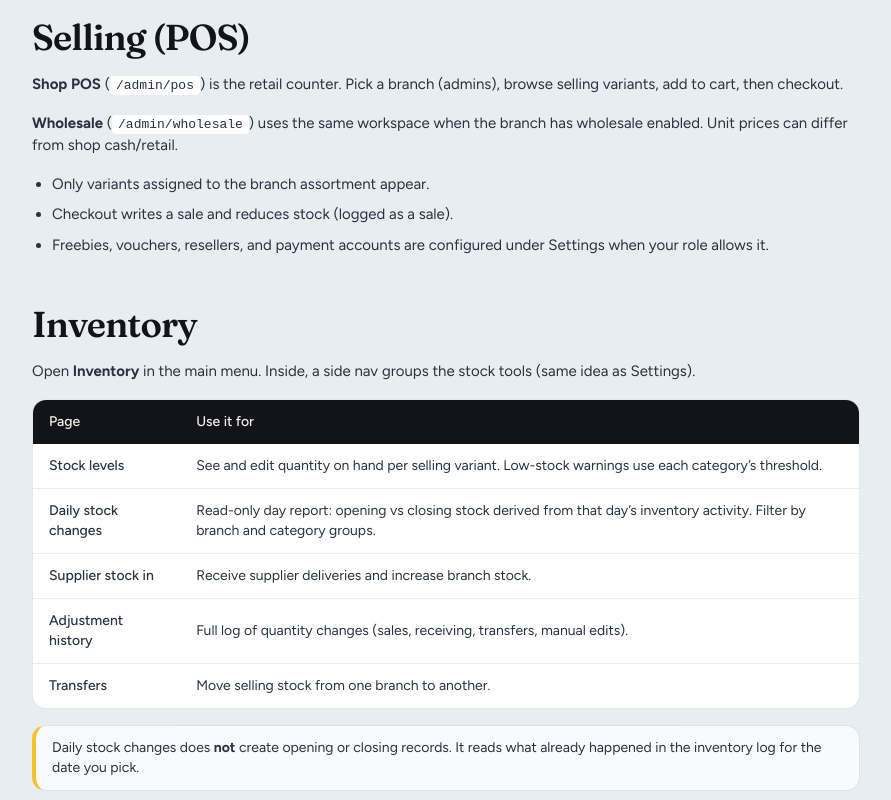
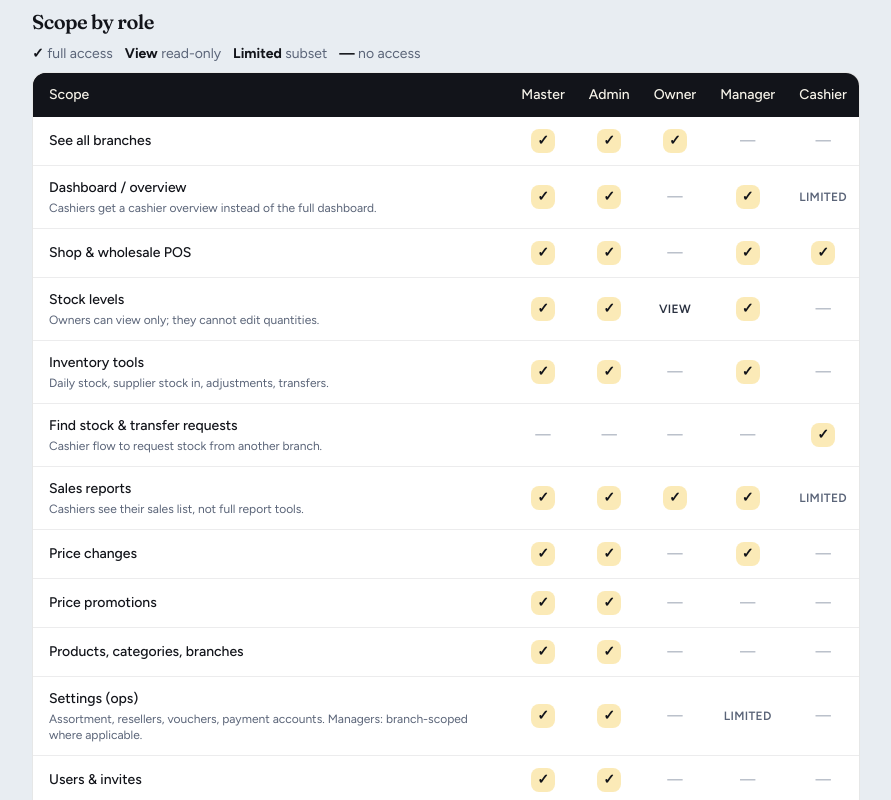
Before and after one commit to todddenmar/emv-inventory, a Next.js app: page /docs in a window 1280 px wide. Shown: the part 1560-2360 px from the top of the page, without its empty margins (332-1223 px from the left). Built offline with nearby package versions, Linux system fonts and the light colour scheme; no server answers.

Commit message:
added role access guide

```diff
--- a/src/components/docs/docs-guide.tsx
+++ b/src/components/docs/docs-guide.tsx
@@ -22,7 +22,7 @@ export const DOC_TOC = [
     id: "roles",
     label: "Roles & access",
     keywords:
-      "roles master admin owner manager cashier access permissions branch",
+      "roles master admin owner manager cashier access permissions scopes matrix branch who can",
   },
   {
     id: "selling",
@@ -129,6 +129,186 @@ function RoleCard({
   );
 }
 
+type ScopeMark = "yes" | "no" | "view" | "partial";
+
+const ROLE_SCOPE_COLUMNS = [
+  "Master",
+  "Admin",
+  "Owner",
+  "Manager",
+  "Cashier",
+] as const;
+
+const ROLE_SCOPE_ROWS: {
+  scope: string;
+  note?: string;
+  marks: ScopeMark[];
+}[] = [
+  {
+    scope: "See all branches",
+    marks: ["yes", "yes", "yes", "no", "no"],
+  },
+  {
+    scope: "Dashboard / overview",
+    note: "Cashiers get a cashier overview instead of the full dashboard.",
+    marks: ["yes", "yes", "no", "yes", "partial"],
+  },
+  {
+    scope: "Shop & wholesale POS",
+    marks: ["yes", "yes", "no", "yes", "yes"],
+  },
+  {
+    scope: "Stock levels",
+    note: "Owners can view only; they cannot edit quantities.",
+    marks: ["yes", "yes", "view", "yes", "no"],
+  },
+  {
+    scope: "Inventory tools",
+    note: "Daily stock, supplier stock in, adjustments, transfers.",
+    marks: ["yes", "yes", "no", "yes", "no"],
+  },
+  {
+    scope: "Find stock & transfer requests",
+    note: "Cashier flow to request stock from another branch.",
+    marks: ["no", "no", "no", "no", "yes"],
+  },
+  {
+    scope: "Sales reports",
+    note: "Cashiers see their sales list, not full report tools.",
+    marks: ["yes", "yes", "yes", "yes", "partial"],
+  },
+  {
+    scope: "Price changes",
+    marks: ["yes", "yes", "no", "yes", "no"],
+  },
+  {
+    scope: "Price promotions",
+    marks: ["yes", "yes", "no", "no", "no"],
+  },
+  {
+    scope: "Products, categories, branches",
+    marks: ["yes", "yes", "no", "no", "no"],
+  },
+  {
+    scope: "Settings (ops)",
+    note: "Assortment, resellers, vouchers, payment accounts. Managers: branch-scoped where applicable.",
+    marks: ["yes", "yes", "no", "partial", "no"],
+  },
+  {
+    scope: "Users & invites",
+    marks: ["yes", "yes", "no", "no", "no"],
+  },
+  {
+    scope: "Product JSON import",
+    marks: ["yes", "no", "no", "no", "no"],
+  },
+];
+
+function ScopeMarkCell({ mark }: { mark: ScopeMark }) {
+  if (mark === "yes") {
+    return (
+      <span
+        className="inline-flex size-6 items-center justify-center rounded-md bg-[var(--brand-yellow)]/35 text-sm font-bold text-[#12141a]"
+        title="Full access"
+        aria-label="Full access"
+      >
+        ✓
+      </span>
+    );
+  }
+  if (mark === "view") {
+    return (
+      <span
+        className="text-xs font-semibold tracking-wide text-[#2a3140] uppercase"
+        title="View only"
+      >
+        View
+      </span>
+    );
+  }
+  if (mark === "partial") {
+    return (
+      <span
+        className="text-xs font-semibold tracking-wide text-[#5a6478] uppercase"
+        title="Limited access"
+      >
+        Limited
+      </span>
+    );
+  }
+  return (
+    <span className="text-[#9aa3b2]" title="No access" aria-label="No access">
+      —
+    </span>
+  );
+}
+
+function RoleScopeMatrix({ compact }: { compact?: boolean }) {
+  return (
+    <div className="overflow-x-auto rounded-xl border border-[#12141a]/10 bg-white">
+      <table className="w-full min-w-[36rem] text-left text-sm">
+        <caption className="sr-only">
+          Role access scopes for master admin, admin, owner, manager, and cashier
+        </caption>
+        <thead className="bg-[#12141a] text-[#f7f4ea]">
+          <tr>
+            <th
+              className={cn(
+                "sticky left-0 bg-[#12141a] px-3 font-medium sm:px-4",
+                compact ? "py-2.5" : "py-3"
+              )}
+            >
+              Scope
+            </th>
+            {ROLE_SCOPE_COLUMNS.map((role) => (
+              <th
+                key={role}
+                className={cn(
+                  "px-2 text-center font-medium sm:px-3",
+                  compact ? "py-2.5" : "py-3"
+                )}
+              >
+                {role}
+              </th>
+            ))}
+          </tr>
+        </thead>
+        <tbody className="divide-y divide-[#12141a]/8">
+          {ROLE_SCOPE_ROWS.map((row) => (
+            <tr key={row.scope} className="align-middle">
+              <th
+                scope="row"
+                className={cn(
+                  "sticky left-0 bg-white px-3 text-left font-medium text-[#12141a] sm:px-4",
+                  compact ? "py-2.5" : "py-3"
+                )}
+              >
+                <span>{row.scope}</span>
+                {row.note ? (
+                  <span className="mt-0.5 block text-xs font-normal text-[#5a6478]">
+                    {row.note}
+                  </span>
+                ) : null}
+              </th>
+              {row.marks.map((mark, i) => (
+                <td
+                  key={`${row.scope}-${ROLE_SCOPE_COLUMNS[i]}`}
+                  className={cn(
+                    "px-2 text-center sm:px-3",
+                    compact ? "py-2.5" : "py-3"
+                  )}
+                >
+                  <ScopeMarkCell mark={mark} />
+                </td>
+              ))}
+            </tr>
+          ))}
+        </tbody>
+      </table>
+    </div>
+  );
+}
+
 function DocsSections({
   idPrefix,
   visibleIds,
@@ -203,7 +383,7 @@ function DocsSections({
         <Section id={sid("roles")} title="Roles & access" compact={compact}>
           <p>
             Your role decides which menus you see and which branches’ data you
-            can touch.
+            can touch. Use the matrix below to compare scopes at a glance.
           </p>
           <div className="grid gap-3 sm:grid-cols-2">
             <RoleCard
@@ -229,9 +409,39 @@ function DocsSections({
             <RoleCard
               role="Cashier"
               home="/admin/cashier"
-              sees="Branch overview, sales history, shop POS, and wholesale POS when the branch supports it."
+              sees="Branch overview, sales history, find stock, transfer requests, shop POS, and wholesale when enabled."
             />
           </div>
+          <div className="space-y-2">
+            <h3
+              className={cn(
+                "docs-display font-semibold tracking-tight text-[#12141a]",
+                compact ? "text-base" : "text-xl"
+              )}
+            >
+              Scope by role
+            </h3>
+            <p className="text-sm text-[#5a6478]">
+              <span className="mr-3">
+                <strong className="text-[#12141a]">✓</strong> full access
+              </span>
+              <span className="mr-3">
+                <strong className="text-[#12141a]">View</strong> read-only
+              </span>
+              <span className="mr-3">
+                <strong className="text-[#12141a]">Limited</strong> subset
+              </span>
+              <span>
+                <strong className="text-[#12141a]">—</strong> no access
+              </span>
+            </p>
+            <RoleScopeMatrix compact={compact} />
+          </div>
+          <Callout>
+            Managers and cashiers only work with their <strong>assigned
+            branch</strong>. Master admin, admin, and owner can see data across
+            all branches.
+          </Callout>
         </Section>
       ) : null}
 
```
